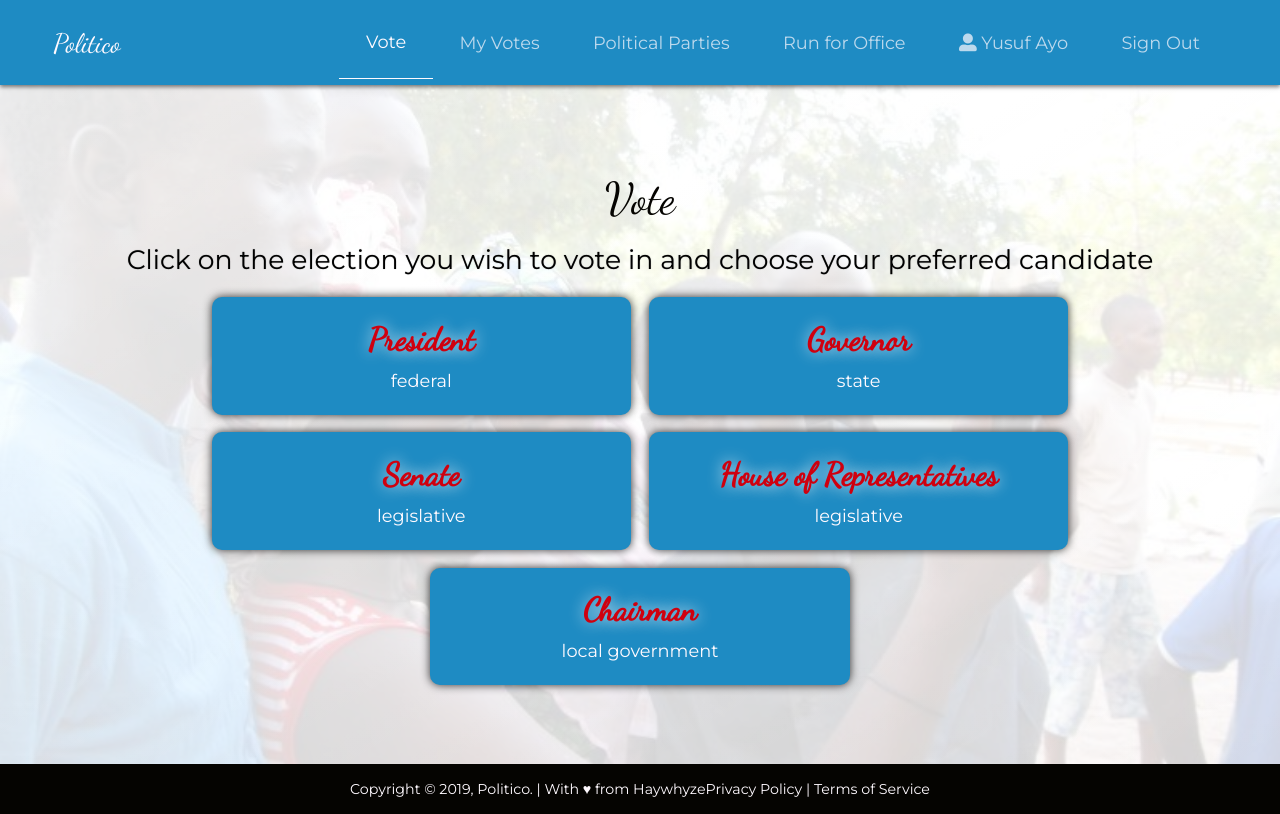
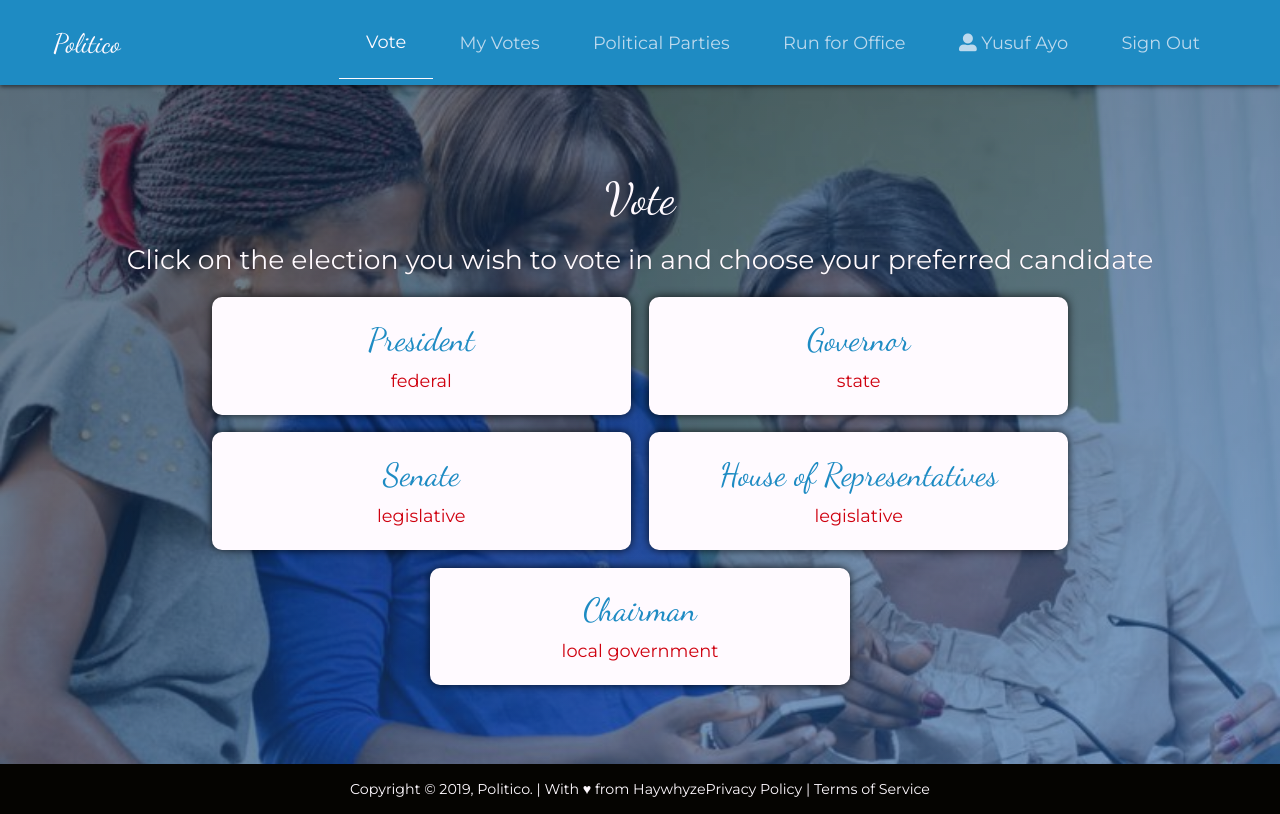
Before and after one commit to haywhyze/politico, a plain HTML site: page UI/profile.html in a window 1280 px wide. Drawn offline with Linux system fonts and the light colour scheme.

Commit message:
feat(design): implement feedback on ui
- adopt a dark background and change the color of the cards to white.

[delivers #163382819]

```diff
--- a/UI/css/profile.css
+++ b/UI/css/profile.css
@@ -1,5 +1,5 @@
 .profile-container {
-  background-image: linear-gradient(to right bottom, rgba(255, 255, 255, .9), rgba(255, 255, 255, .8)), url('../img/img_3.jpg');
+  background-image: linear-gradient(to right bottom, rgba(1, 22, 39, .6), rgba(38, 96, 164, .6)), url('../img/img_2.jpg');
   background-size: cover;
   background-position: top;
   color: var(--color-white);
@@ -20,15 +20,6 @@
 
 #vote {
   display: block;
-}
-
-#my-vote,
-#intent,
-#parties {
-  background-image: linear-gradient(to right bottom, rgba(1, 22, 39, .6), rgba(38, 96, 164, .6)), url('../img/img_2.jpg');
-  background-size: cover;
-  background-position: top;
-  min-height: calc(100vh - 7rem);
 }
 
 .party-logo {
--- a/UI/profile.html
+++ b/UI/profile.html
@@ -46,35 +46,35 @@
 
     <div class="profile-container">
       <div id="vote" class="tabcontent">
-        <h2 class="secondary-heading">Vote</h2>
-        <p class="secondary-heading--small">Click on the election you wish to vote in and choose your preferred
+        <h2 class="secondary-heading u-white">Vote</h2>
+        <p class="secondary-heading--small u-white">Click on the election you wish to vote in and choose your preferred
           candidate</p>
         <div class="flex-container">
-          <div class="flex-item flex-item--alt">
+          <div class="flex-item">
             <a class="vote-link" href="">
               <h3 class="tertiary-heading">President</h3>
               <p>federal</p>
             </a>
           </div>
-          <div class="flex-item flex-item--alt">
+          <div class="flex-item">
             <a class="vote-link" href="">
               <h3 class="tertiary-heading">Governor</h3>
               <p>state</p>
             </a>
           </div>
-          <div class="flex-item flex-item--alt">
+          <div class="flex-item">
             <a class="vote-link" href="">
               <h3 class="tertiary-heading">Senate</h3>
               <p>legislative</p>
             </a>
           </div>
-          <div class="flex-item flex-item--alt">
+          <div class="flex-item">
             <a class="vote-link" href="">
               <h3 class="tertiary-heading">House of Representatives</h3>
               <p>legislative</p>
             </a>
           </div>
-          <div class="flex-item flex-item--alt">
+          <div class="flex-item">
             <a class="vote-link" href="">
               <h3 class="tertiary-heading">Chairman</h3>
               <p>local government</p>
```
